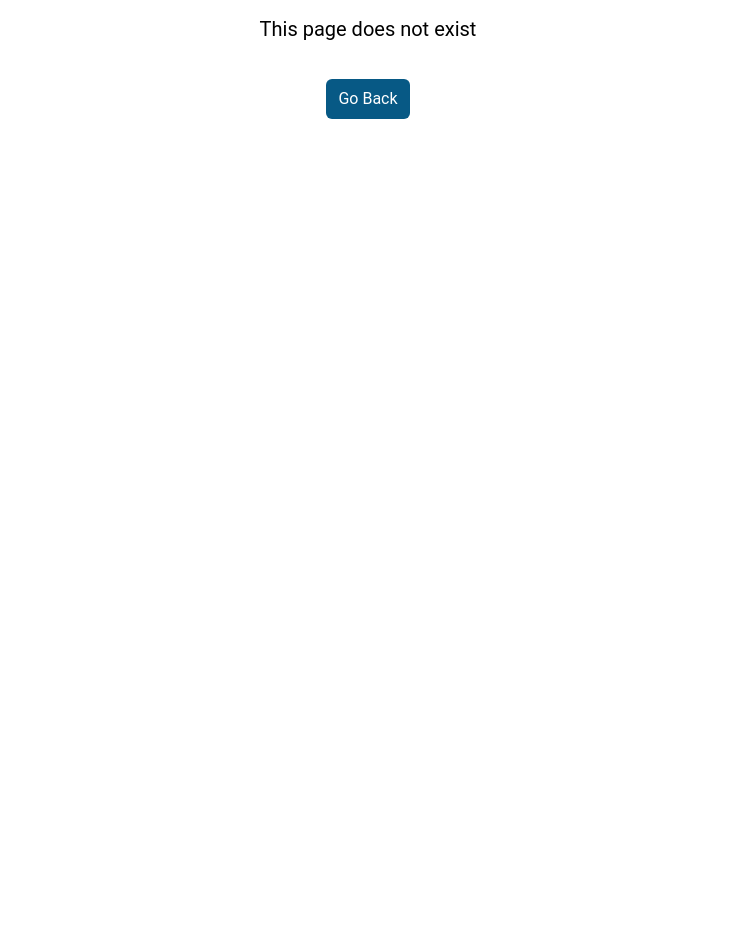
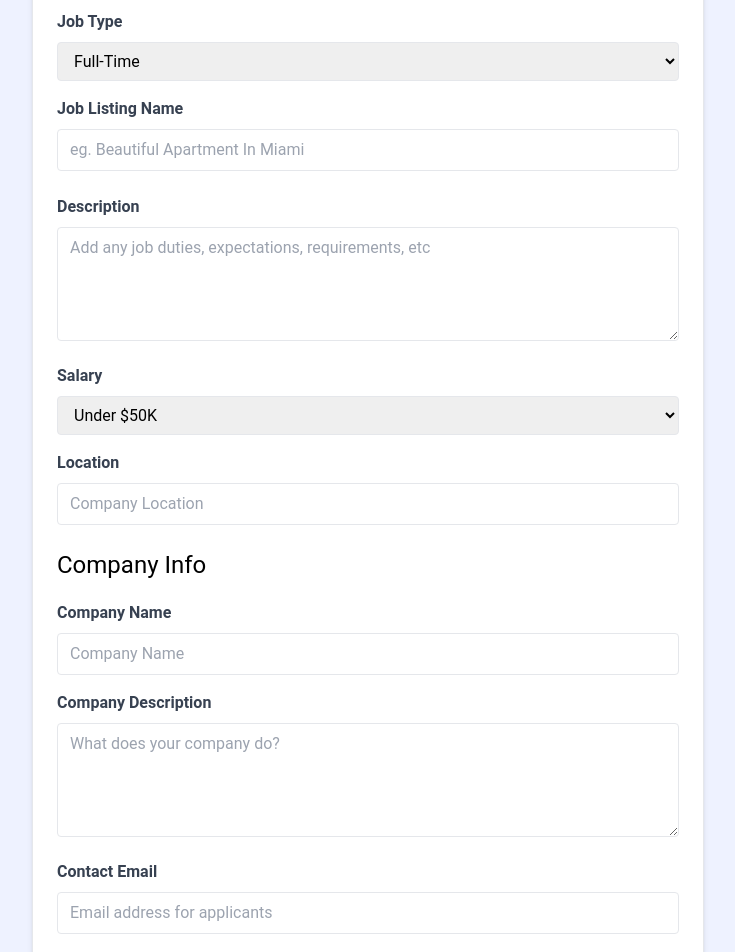
Before and after one commit to anna-amst/react-jobs, a React (Vite) app: page /add-job in a window 1280 px wide. Before the commit this address had no page. Shown: the part 260-1212 px from the top of the page, without its empty margins (272-1007 px from the left). Before the commit the page ends 800 px from the top, so only its background shows below. Built offline with nearby package versions, Linux system fonts and the light colour scheme.

Commit message:
add form

```diff
--- a/src/App.jsx
+++ b/src/App.jsx
@@ -10,18 +10,27 @@
 import JobsPage from "./pages/JobsPage";
 import NotFound from "./pages/NotFound";
 import JobPage, {jobLoader} from "./pages/JobPage";
+import AddJobPage from "./pages/AddJobPage";
+
+
+
+const App = () => {
+
+const addJob= (newJob) => {
+
+}
 
 const router = createBrowserRouter(
   createRoutesFromElements(
   <Route path="/" element={<MainLayout />}>
   <Route index element={<HomePage />} />
   <Route path='/jobs' element={<JobsPage />} />
+  <Route path='/add-job' element={<AddJobPage addJobSubmit={addJob}/>} />
   <Route path='/jobs/:id' element={<JobPage />} loader = {jobLoader}/>
   <Route path='*' element={<NotFound />} />
   </Route>)
 );
 
-const App = () => {
   return <RouterProvider router={router} />;
 };
 
--- /dev/null
+++ b/src/pages/AddJobPage.jsx
@@ -0,0 +1,238 @@
+import { useState } from "react";
+import { useNavigate } from "react-router-dom";
+
+function AddJobPage({ addJobSubmit }) {
+  const [title, setTitle] = useState("");
+  const [type, setType] = useState("Full-Time");
+  const [location, setLocation] = useState("");
+  const [description, setDescription] = useState("");
+  const [salary, setSalary] = useState("Under $50K");
+  const [companyName, setCompanyName] = useState("");
+  const [companyDescription, setCompanyDescription] = useState("");
+  const [contactEmail, setContactEmail] = useState("");
+  const [contactPhone, setContactPhone] = useState("");
+
+  const navigate = useNavigate();
+
+  const submitForm = (e) => {
+    e.preventDefault();
+
+    const newJob = {
+      title,
+      type,
+      location,
+      description,
+      salary,
+      company: {
+        name: companyName,
+        description: companyDescription,
+        contactEmail,
+        contactPhone,
+      },
+    };
+
+    addJobSubmit(newJob);
+    return navigate('/jobs');
+  };
+
+  return (
+    <>
+      <section className="bg-indigo-50">
+        <div className="container m-auto max-w-2xl py-24">
+          <div className="bg-white px-6 py-8 mb-4 shadow-md rounded-md border m-4 md:m-0">
+            <form onSubmit={submitForm}>
+              <h2 className="text-3xl text-center font-semibold mb-6">
+                Add Job
+              </h2>
+
+              <div className="mb-4">
+                <label
+                  htmlFor="type"
+                  className="block text-gray-700 font-bold mb-2"
+                >
+                  Job Type
+                </label>
+                <select
+                  id="type"
+                  name="type"
+                  className="border rounded w-full py-2 px-3"
+                  required
+                  value={type}
+                  onChange={(e) => setType(e.target.value)}
+                >
+                  <option value="Full-Time">Full-Time</option>
+                  <option value="Part-Time">Part-Time</option>
+                  <option value="Remote">Remote</option>
+                  <option value="Internship">Internship</option>
+                </select>
+              </div>
+
+              <div className="mb-4">
+                <label className="block text-gray-700 font-bold mb-2">
+                  Job Listing Name
+                </label>
+                <input
+                  type="text"
+                  id="title"
+                  name="title"
+                  className="border rounded w-full py-2 px-3 mb-2"
+                  placeholder="eg. Beautiful Apartment In Miami"
+                  required
+                  value={title}
+                  onChange={(e) => setTitle(e.target.value)}
+                />
+              </div>
+              <div className="mb-4">
+                <label
+                  htmlFor="description"
+                  className="block text-gray-700 font-bold mb-2"
+                >
+                  Description
+                </label>
+                <textarea
+                  id="description"
+                  name="description"
+                  className="border rounded w-full py-2 px-3"
+                  rows="4"
+                  placeholder="Add any job duties, expectations, requirements, etc"
+                  value={description}
+                  onChange={(e) => setDescription(e.target.value)}
+                ></textarea>
+              </div>
+
+              <div className="mb-4">
+                <label
+                  htmlFor="type"
+                  className="block text-gray-700 font-bold mb-2"
+                >
+                  Salary
+                </label>
+                <select
+                  id="salary"
+                  name="salary"
+                  className="border rounded w-full py-2 px-3"
+                  required
+                  value={salary}
+                  onChange={(e) => setSalary(e.target.value)}
+                >
+                  <option value="Under $50K">Under $50K</option>
+                  <option value="$50K - 60K">$50K - $60K</option>
+                  <option value="$60K - 70K">$60K - $70K</option>
+                  <option value="$70K - 80K">$70K - $80K</option>
+                  <option value="$80K - 90K">$80K - $90K</option>
+                  <option value="$90K - 100K">$90K - $100K</option>
+                  <option value="$100K - 125K">$100K - $125K</option>
+                  <option value="$125K - 150K">$125K - $150K</option>
+                  <option value="$150K - 175K">$150K - $175K</option>
+                  <option value="$175K - 200K">$175K - $200K</option>
+                  <option value="Over $200K">Over $200K</option>
+                </select>
+              </div>
+
+              <div className="mb-4">
+                <label className="block text-gray-700 font-bold mb-2">
+                  Location
+                </label>
+                <input
+                  type="text"
+                  id="location"
+                  name="location"
+                  className="border rounded w-full py-2 px-3 mb-2"
+                  placeholder="Company Location"
+                  required
+                  value={location}
+                  onChange={(e) => setLocation(e.target.value)}
+                />
+              </div>
+
+              <h3 className="text-2xl mb-5">Company Info</h3>
+
+              <div className="mb-4">
+                <label
+                  htmlFor="company"
+                  className="block text-gray-700 font-bold mb-2"
+                >
+                  Company Name
+                </label>
+                <input
+                  type="text"
+                  id="company"
+                  name="company"
+                  className="border rounded w-full py-2 px-3"
+                  placeholder="Company Name"
+                  value={companyName}
+                  onChange={(e) => setCompanyName(e.target.value)}
+                />
+              </div>
+
+              <div className="mb-4">
+                <label
+                  htmlFor="company_description"
+                  className="block text-gray-700 font-bold mb-2"
+                >
+                  Company Description
+                </label>
+                <textarea
+                  id="company_description"
+                  name="company_description"
+                  className="border rounded w-full py-2 px-3"
+                  rows="4"
+                  placeholder="What does your company do?"
+                  value={companyDescription}
+                  onChange={(e) => setCompanyDescription(e.target.value)}
+                ></textarea>
+              </div>
+
+              <div className="mb-4">
+                <label
+                  htmlFor="contact_email"
+                  className="block text-gray-700 font-bold mb-2"
+                >
+                  Contact Email
+                </label>
+                <input
+                  type="email"
+                  id="contact_email"
+                  name="contact_email"
+                  className="border rounded w-full py-2 px-3"
+                  placeholder="Email address for applicants"
+                  required
+                  value={contactEmail}
+                  onChange={(e) => setContactEmail(e.target.value)}
+                />
+              </div>
+              <div className="mb-4">
+                <label
+                  htmlFor="contact_phone"
+                  className="block text-gray-700 font-bold mb-2"
+                >
+                  Contact Phone
+                </label>
+                <input
+                  type="tel"
+                  id="contact_phone"
+                  name="contact_phone"
+                  className="border rounded w-full py-2 px-3"
+                  placeholder="Optional phone for applicants"
+                  value={contactPhone}
+                  onChange={(e) => setContactPhone(e.target.value)}
+                />
+              </div>
+
+              <div>
+                <button
+                  className="bg-sky-800 hover:bg-sky-950 text-white font-bold py-2 px-4 rounded-full w-full focus:outline-none focus:shadow-outline"
+                  type="submit"
+                >
+                  Add Job
+                </button>
+              </div>
+            </form>
+          </div>
+        </div>
+      </section>
+    </>
+  );
+}
+
+export default AddJobPage;
--- a/src/pages/JobPage.jsx
+++ b/src/pages/JobPage.jsx
@@ -5,26 +5,9 @@
 function JobPage() {
   const { id } = useParams();
   const job = useLoaderData();
-//   const [job, setJob] = useState(null);
-//   const [loading, setLoading] = useState(true);
 
-//   useEffect(() => {
-//     const fetchJob = async () => {
-//       try {
-//         const res = await fetch(`/api/jobs/${id}`);
-//         const data = await res.json();
-//         setJob(data);
-//       } catch (error) {
-//         console.log("Error fetching data", error);
-//       } finally {
-//         setLoading(false);
-//       }
-//     };
-
-//     fetchJob();
-//   }, []);
-
-  return <>
+  return (
+    <>
       <section>
         <div className="container m-auto py-6 px-6">
           <Link
@@ -40,19 +23,11 @@
         <div className="container m-auto py-10 px-6">
           <div className="grid grid-cols-1 md:grid-cols-70/30 w-full gap-6">
             <main>
-            <div
-              className="bg-white p-6 rounded-lg shadow-md text-center md:text-left"
-            >
+              <div className="bg-white p-6 rounded-lg shadow-md text-center md:text-left">
                 <div className="text-gray-500 mb-4">{job.type}</div>
-              <h1 className="text-3xl font-bold mb-4">
-                {job.title}
-              </h1>
-              <div
-                className="text-gray-500 mb-4 flex align-middle justify-center md:justify-start"
-              >
-                <FaMapMarker
-                  className="text-red-700 mr-1"
-                />
+                <h1 className="text-3xl font-bold mb-4">{job.title}</h1>
+                <div className="text-gray-500 mb-4 flex align-middle justify-center md:justify-start">
+                  <FaMapMarker className="text-red-700 mr-1" />
                   <p className="text-red-700">{job.location}</p>
                 </div>
               </div>
@@ -62,9 +37,7 @@
                   Job Description
                 </h3>
 
-              <p className="mb-4">
-               {job.description}
-              </p>
+                <p className="mb-4">{job.description}</p>
 
                 <h3 className="text-sky-800 text-lg font-bold mb-2">Salary</h3>
 
@@ -72,55 +45,53 @@
               </div>
             </main>
 
-
             <aside>
-
               <div className="bg-white p-6 rounded-lg shadow-md">
                 <h3 className="text-xl font-bold mb-6">Company Info</h3>
 
-              <h2 className="text-2xl">NewTek Solutions</h2>
+                <h2 className="text-2xl">{job.company.name}</h2>
 
-              <p className="my-2">
-                NewTek Solutions is a leading technology company specializing in web development and digital solutions. We pride ourselves on delivering high-quality products and services to our clients while fostering a collaborative and innovative work environment.
-              </p>
+                <p className="my-2">{job.company.description}</p>
 
                 <hr className="my-4" />
 
                 <h3 className="text-xl">Contact Email:</h3>
 
                 <p className="my-2 bg-slate-200 p-2 font-bold">
-                contact@newteksolutions.com
+                  {job.company.contactEmail}
                 </p>
 
                 <h3 className="text-xl">Contact Phone:</h3>
 
-              <p className="my-2 bg-slate-200 p-2 font-bold">555-555-5555</p>
+                <p className="my-2 bg-slate-200 p-2 font-bold">
+                  {job.company.contactPhone}
+                </p>
               </div>
-
 
               <div className="bg-white p-6 rounded-lg shadow-md mt-6">
                 <h3 className="text-xl font-bold mb-6">Manage Job</h3>
-              <a
-                href="/add-job.html"
+                <Link
+                  to={`/jobs/edit/${job.id}`}
                   className="bg-sky-800 hover:bg-sky-950 text-white text-center font-bold py-2 px-4 rounded-full w-full focus:outline-none focus:shadow-outline mt-4 block"
-                >Edit Job</a
                 >
-              <button
-                className="bg-red-700 hover:bg-red-800 text-white font-bold py-2 px-4 rounded-full w-full focus:outline-none focus:shadow-outline mt-4 block"
-              >
+                  Edit Job
+                </Link>
+                <button className="bg-red-700 hover:bg-red-800 text-white font-bold py-2 px-4 rounded-full w-full focus:outline-none focus:shadow-outline mt-4 block">
                   Delete Job
                 </button>
               </div>
             </aside>
           </div>
         </div>
-    </section></>;
+      </section>
+    </>
+  );
 }
 
-const jobLoader = async ({params}) => {
+const jobLoader = async ({ params }) => {
   const res = await fetch(`/api/jobs/${params.id}`);
- const data =await res.json();
+  const data = await res.json();
   return data;
-}
+};
 
-export {JobPage as default, jobLoader};
+export { JobPage as default, jobLoader };
```
Lines whose indentation alone changed are shown as unchanged.
